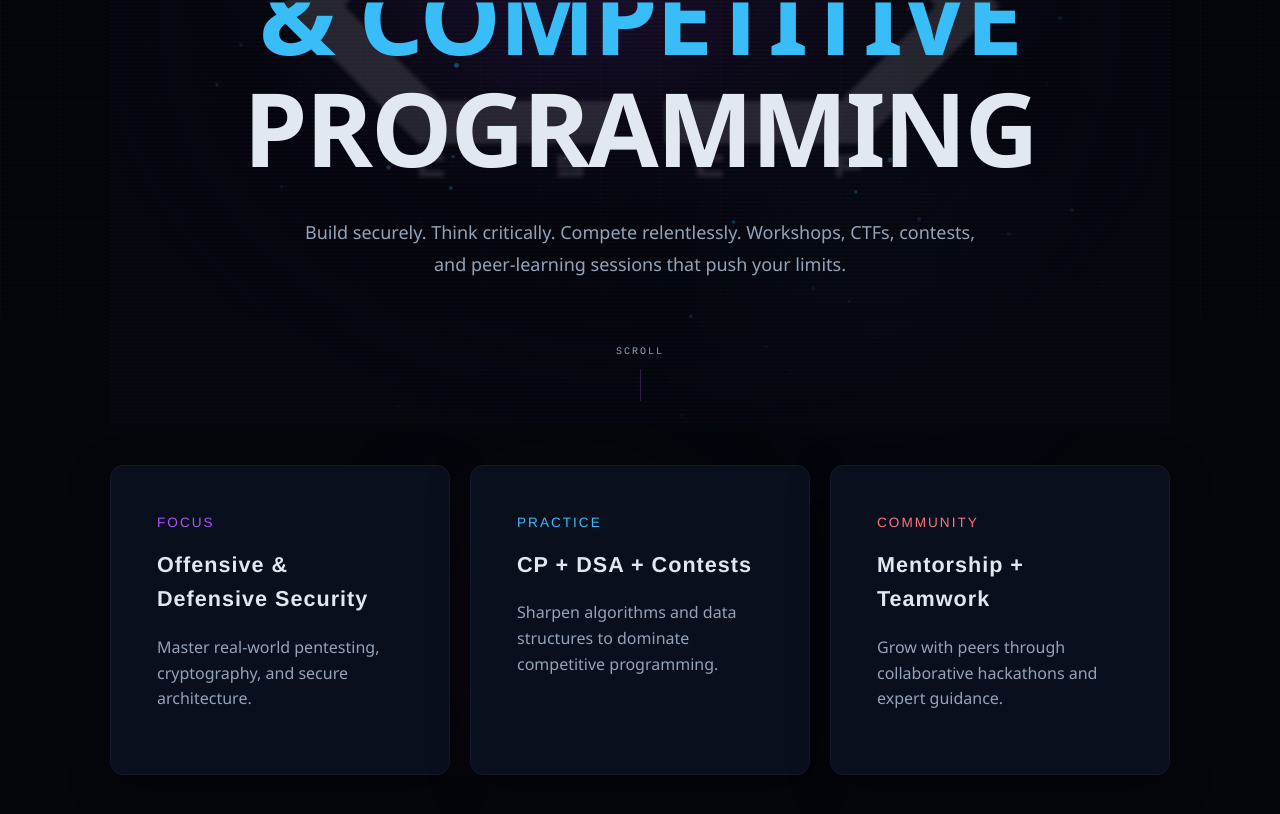
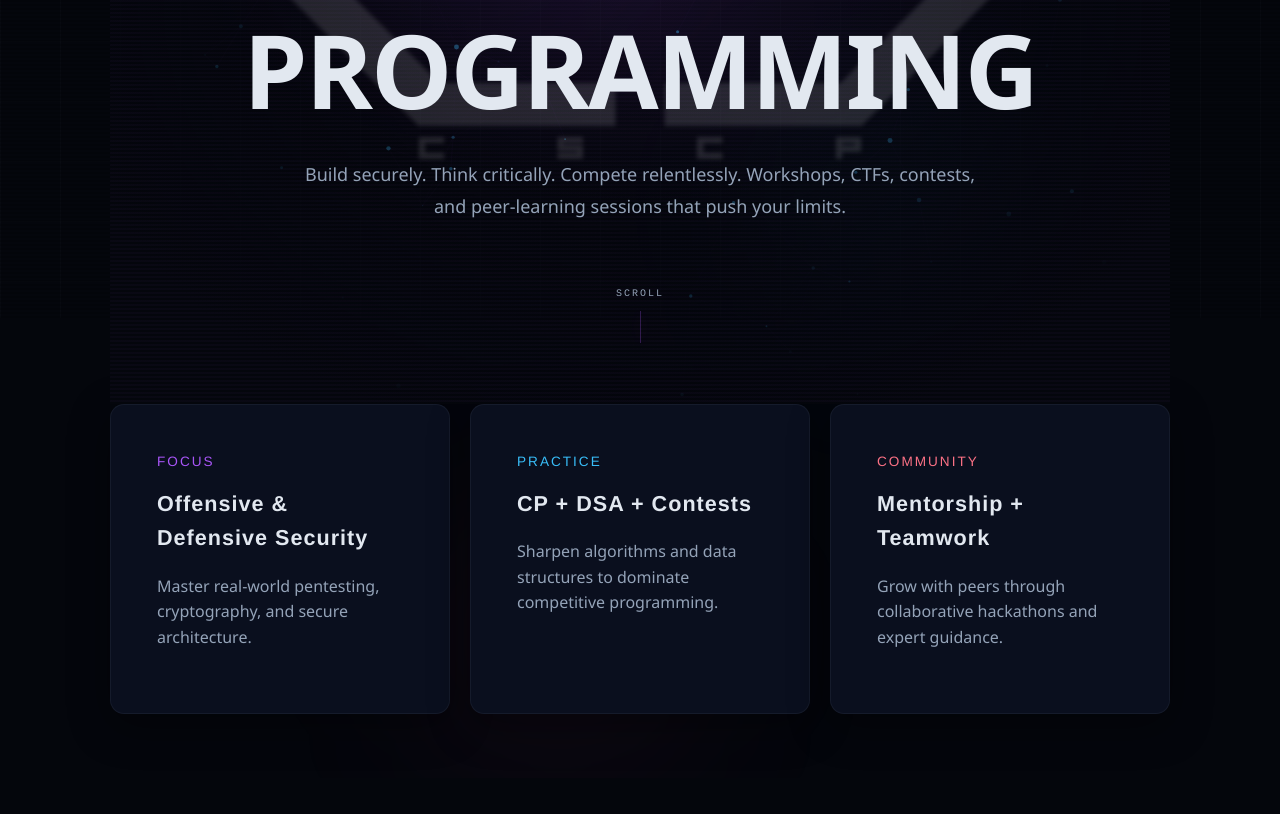
Before and after one commit to CSCP-CET/Club_website, a React (Vite) app in the folder frontend/: page / in a window 1280 px wide. Shown: the part 482-1296 px from the top of the page. After the commit the page ends 1260 px from the top, so only its background shows below. Built offline with nearby package versions, Linux system fonts and the light colour scheme; no server answers.

Commit message:
fix: padding issues

```diff
--- a/frontend/src/pages/Home.css
+++ b/frontend/src/pages/Home.css
@@ -23,7 +23,7 @@
   align-items: center;
   justify-content: center;
   overflow: hidden;
-  margin-top: 5px; /* Offset the container padding if any */
+  margin-top: -10px; /* Offset the container padding if any */
 }
 
 .hero-radial-glow-1 {
@@ -73,7 +73,7 @@
 
 @media (min-width: 768px) {
   .hero-content {
-    padding-top: 160px;
+    padding-top: 80px;
   }
 }
 
--- a/frontend/src/pages/Home.tsx
+++ b/frontend/src/pages/Home.tsx
@@ -125,7 +125,7 @@ export default function Home() {
   };
 
   return (
-    <div className="container" style={{ position: 'relative', minHeight: '80vh', display: 'flex', flexDirection: 'column', justifyContent: 'center' }}>
+    <div className="container">
       {/* Floating blobs behind the main section */}
       <FloatingBlobs />
 
@@ -170,7 +170,7 @@ export default function Home() {
 
       {/* Grid of Section Focus Cards styled with neon spotlight effects */}
       <motion.section
-        style={{ marginTop: 40, display: 'grid', gridTemplateColumns: 'repeat(auto-fit, minmax(300px, 1fr))', gap: 20 }}
+        style={{ display: 'grid', gridTemplateColumns: 'repeat(auto-fit, minmax(300px, 1fr))', gap: 20 }}
         initial="hidden"
         whileInView="visible"
         viewport={{ once: true, margin: "-100px" }}
```
